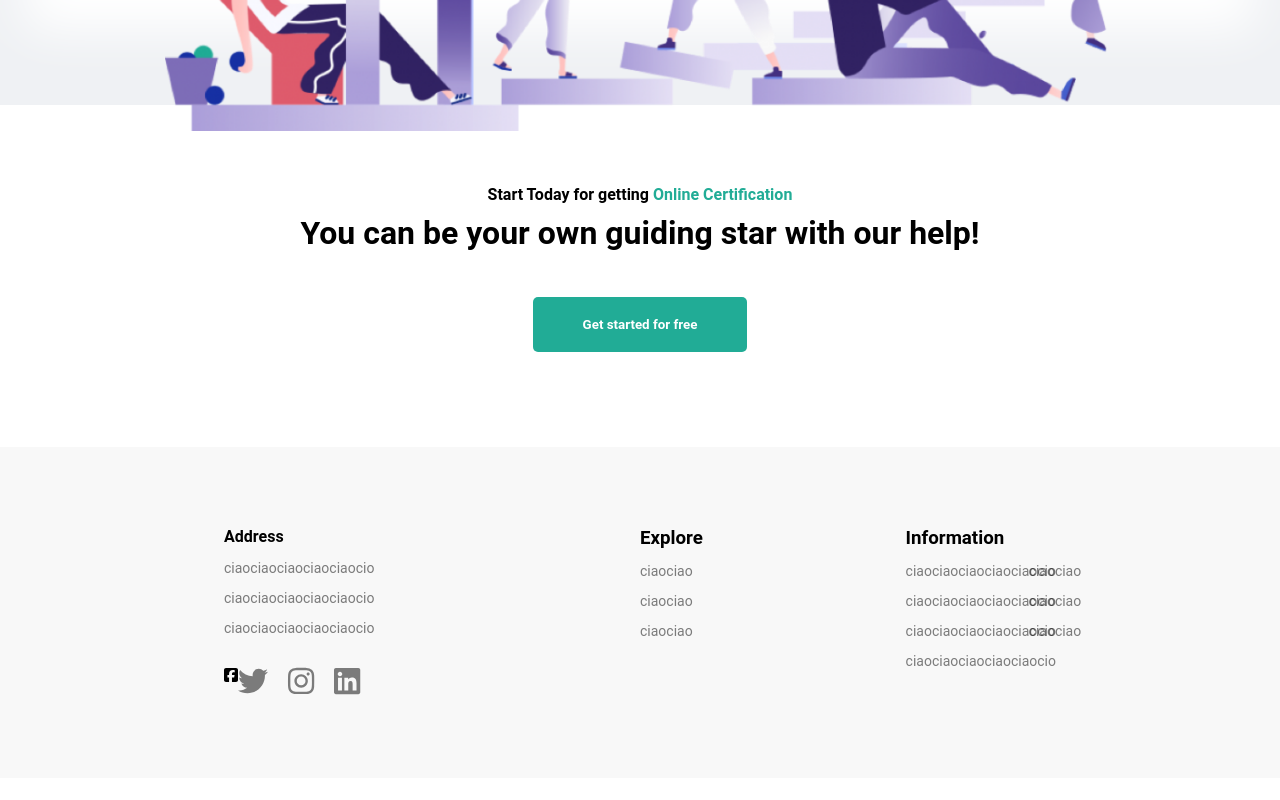
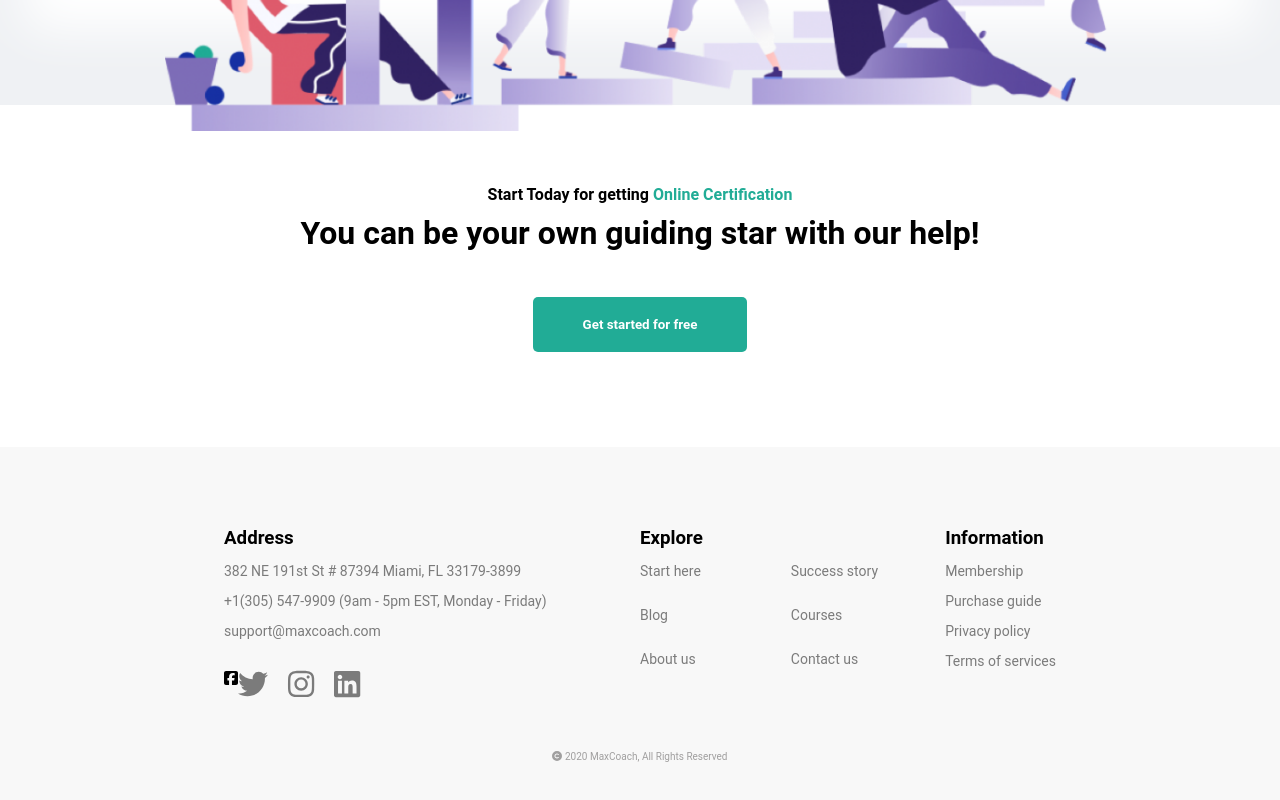
Before and after one commit to francesco-abritta/proj-html-vuejs, a Vue app: page / in a window 1280 px wide. Shown: the part 5836-6636 px from the top of the page. Before the commit the page ends 6614 px from the top, so only its background shows below. Built offline with nearby package versions, Linux system fonts and the light colour scheme.

Commit message:
footer completo

```diff
--- a/src/App.vue
+++ b/src/App.vue
@@ -3,7 +3,7 @@
     <Header />
     <Main />
     <div class="footer-cont">
-      <Footer />
+      <Footer :address="addressFooter" :explore="exploreFooter" :information="informationFooter"/>
     </div>
 
   </div>
@@ -20,6 +20,55 @@ export default {
     Header,
     Main,
     Footer
+  },
+  data() {
+      return{
+        addressFooter: [
+          {
+            link: '382 NE 191st St # 87394 Miami, FL 33179-3899',
+          },
+          {
+            link: '+1(305) 547-9909 (9am - 5pm EST, Monday - Friday)',
+          },
+          {
+            link: 'support@maxcoach.com',
+          },
+        ],
+        exploreFooter: [
+          {
+            link: 'Start here',
+          },
+          {
+            link: 'Blog',
+          },
+          {
+            link: 'About us',
+          },
+          {
+            link: 'Success story',
+          },
+          {
+            link: 'Courses',
+          },
+          {
+            link: 'Contact us',
+          },
+        ],
+        informationFooter: [
+          {
+            link: 'Membership',
+          },
+          {
+            link: 'Purchase guide',
+          },
+          {
+            link: 'Privacy policy',
+          },
+          {
+            link: 'Terms of services',
+          },
+        ],
+    }
   }
 }
 </script>
--- a/src/components/Footer.vue
+++ b/src/components/Footer.vue
@@ -2,11 +2,9 @@
   <div class="contenitore">
       <div class="footer">
           <div class="left">
+                <h3>Address</h3>
                 <ul class="address">
-                    <li><strong>Address</strong></li>
-                    <li><p>ciaociaociaociaociaocio</p></li>
-                    <li><p>ciaociaociaociaociaocio</p></li>
-                    <li><p>ciaociaociaociaociaocio</p></li>
+                    <li v-for="(elemento,indice) in address" :key="indice+'address'"><p>{{elemento.link}}</p></li>
                 </ul>
                 <ul class="icon">
                     <li><i class="fa-brands fa-facebook-square"></i></li>
@@ -17,42 +15,38 @@
           </div>
 
           <div class="right">
-                <div>
-                    <h3>Explore</h3>
                     <div class="explore">
-                        <ul class="explore-left">
-                            <li><p>ciaociao</p></li>
-                            <li><p>ciaociao</p></li>
-                            <li><p>ciaociao</p></li>
+
+                        <h3>Explore</h3>
+                        <ul class="exploreList">
+                            <li v-for="(elemento,indice) in explore" :key="indice+'explore'"><p>{{elemento.link}}</p></li>
                         </ul>
 
-                        <ul class="explore-right">
-                            <li><p>ciaociao</p></li>
-                            <li><p>ciaociao</p></li>
-                            <li><p>ciaociao</p></li>
-                        </ul>
 
                     </div>
-                </div>
-                <div>
+                <div class="info">
                     <h3>Information</h3>
                     <ul class="information">
-                        <li><p>ciaociaociaociaociaocio</p></li>
-                        <li><p>ciaociaociaociaociaocio</p></li>
-                        <li><p>ciaociaociaociaociaocio</p></li>
-                        <li><p>ciaociaociaociaociaocio</p></li>
+                        <li v-for="(elemento,indice) in information" :key="indice+'information'"><p>{{elemento.link}}</p></li>
                     </ul>
                 </div>
+          </div>
+      </div>
 
-          </div>
-
+      <div class="final">
+            <p><i class="fa-solid fa-copyright"></i> 2020 MaxCoach, All Rights Reserved</p>
       </div>
   </div>
 </template>
 
 <script>
 export default {
-    name:'Footer'
+    name:'Footer',
+    props:{
+        address: Array,
+        explore: Array,
+        information: Array
+    }
 }
 </script>
 
@@ -85,12 +79,15 @@ export default {
                 width: 50%;
 
                 .explore{
-                    min-width: 200%;
                     max-height: 120px;
-                    display: flex;
-                    flex-direction: column;
-                    flex-wrap: wrap;
-                    align-content: space-between;
+
+                    .exploreList{
+                        height: 150px;
+                        width: 250px;
+                        display: flex;
+                        flex-direction: column;
+                        flex-wrap: wrap;
+                    }
 
                     li{
                         margin-right: 90px;
@@ -113,6 +110,17 @@ export default {
                 }
             }
 
+
+
         }
+        .final{
+                text-align: center;
+                margin-top: 50px;
+
+                p{
+                    font-size: 10px;
+                    color: rgb(160, 159, 159);
+                }
+            }
     }
 </style>
```
